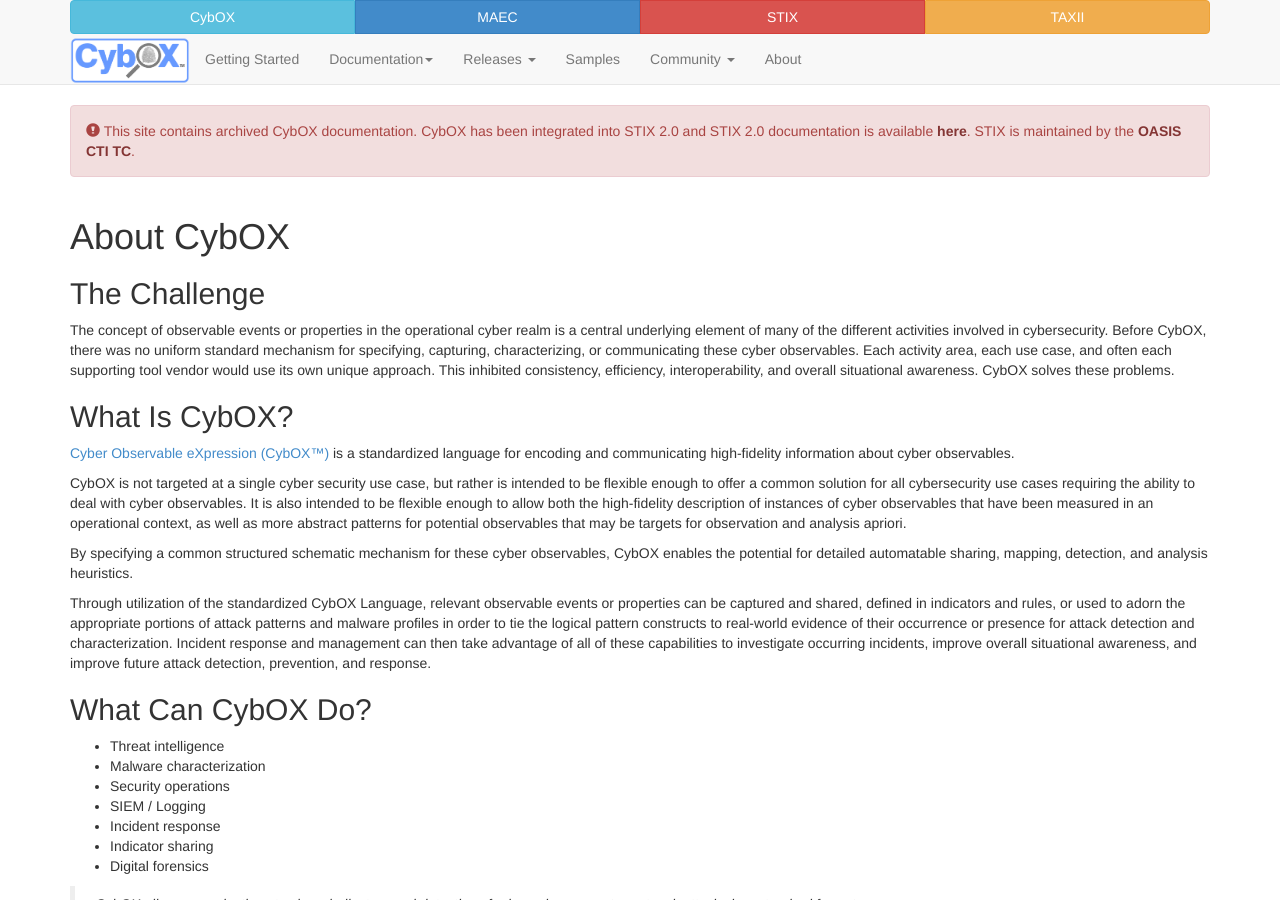
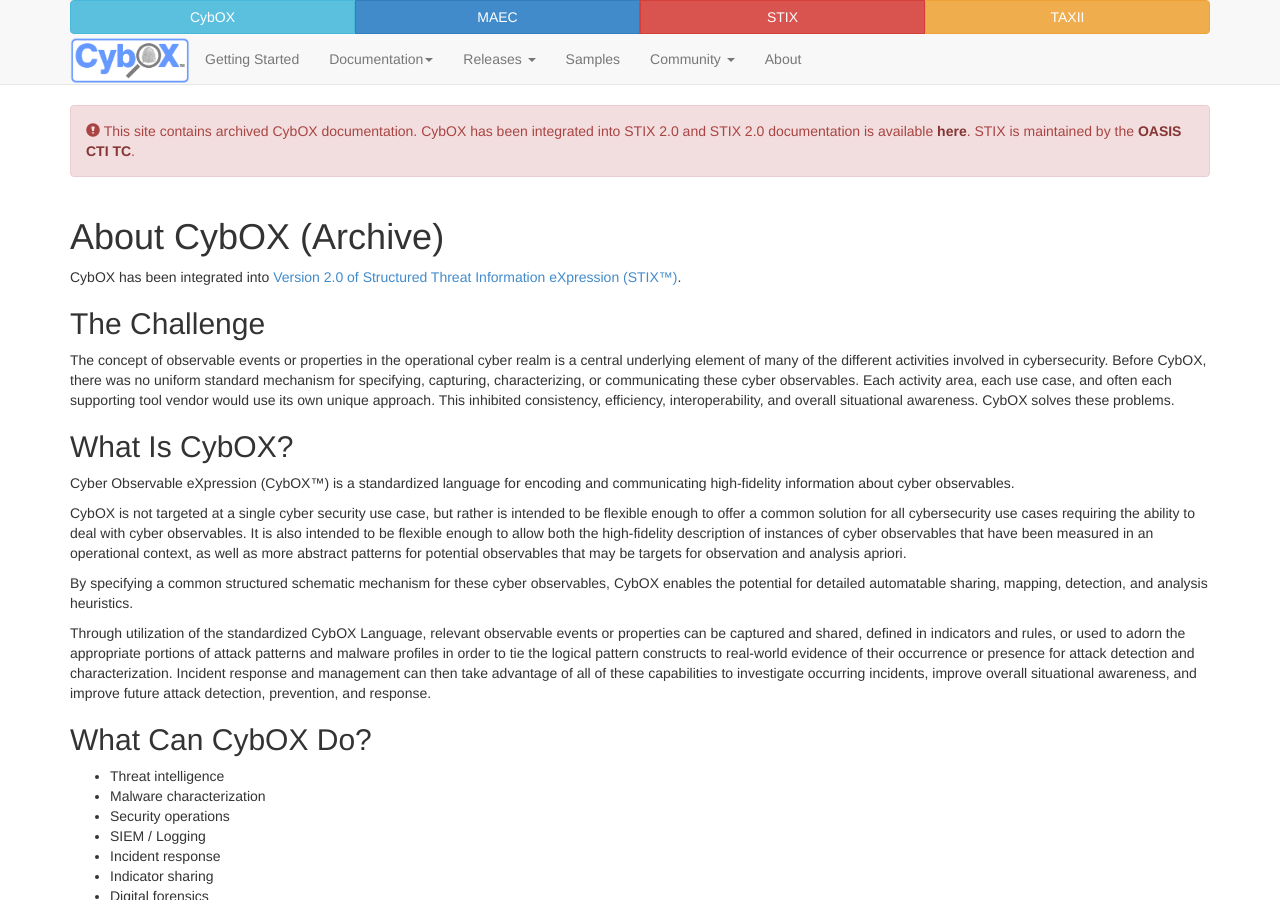
Before and after one commit to CybOXProject/cyboxproject.github.io, a Jekyll site: the page built from about/index.md, in a window 1280 px wide and 900 px high. Built offline with Jekyll 4.4.1, drawn with Linux system fonts in a browser that asks for light colours.

Commit message:
Updated About page
Removed a current version link. Add a link to the STIX 2.0 website.

```diff
--- a/about/index.md
+++ b/about/index.md
@@ -1,13 +1,15 @@
 ---
 layout: flat
-title: About CybOX
+title: About CybOX (Archive)
 ---
+
+CybOX has been integrated into [Version 2.0 of Structured Threat Information eXpression (STIX™)](https://oasis-open.github.io/cti-documentation/).
 
 ## The Challenge
 The concept of observable events or properties in the operational cyber realm is a central underlying element of many of the different activities involved in cybersecurity. Before CybOX, there was no uniform standard mechanism for specifying, capturing, characterizing, or communicating these cyber observables. Each activity area, each use case, and often each supporting tool vendor would use its own unique approach. This inhibited consistency, efficiency, interoperability, and overall situational awareness. CybOX solves these problems.
 
 ## What Is CybOX?
-[Cyber Observable eXpression (CybOX™)](/releases/2.1/) is a standardized language for encoding and communicating high-fidelity information about cyber observables.
+Cyber Observable eXpression (CybOX™) is a standardized language for encoding and communicating high-fidelity information about cyber observables.
 
 CybOX is not targeted at a single cyber security use case, but rather is intended to be flexible enough to offer a common solution for all cybersecurity use cases requiring the ability to deal with cyber observables. It is also intended to be flexible enough to allow both the high-fidelity description of instances of cyber observables that have been measured in an operational context, as well as more abstract patterns for potential observables that may be targets for observation and analysis apriori.
 
```
